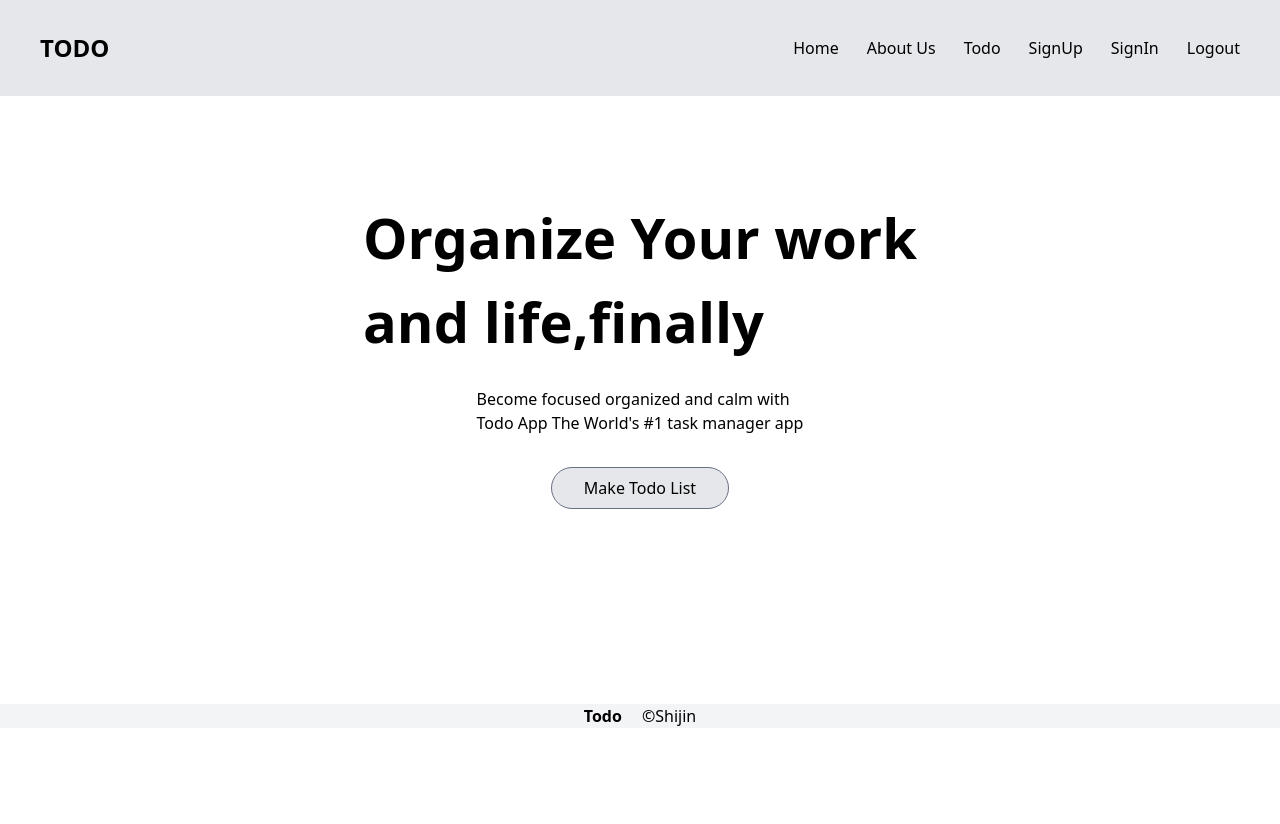
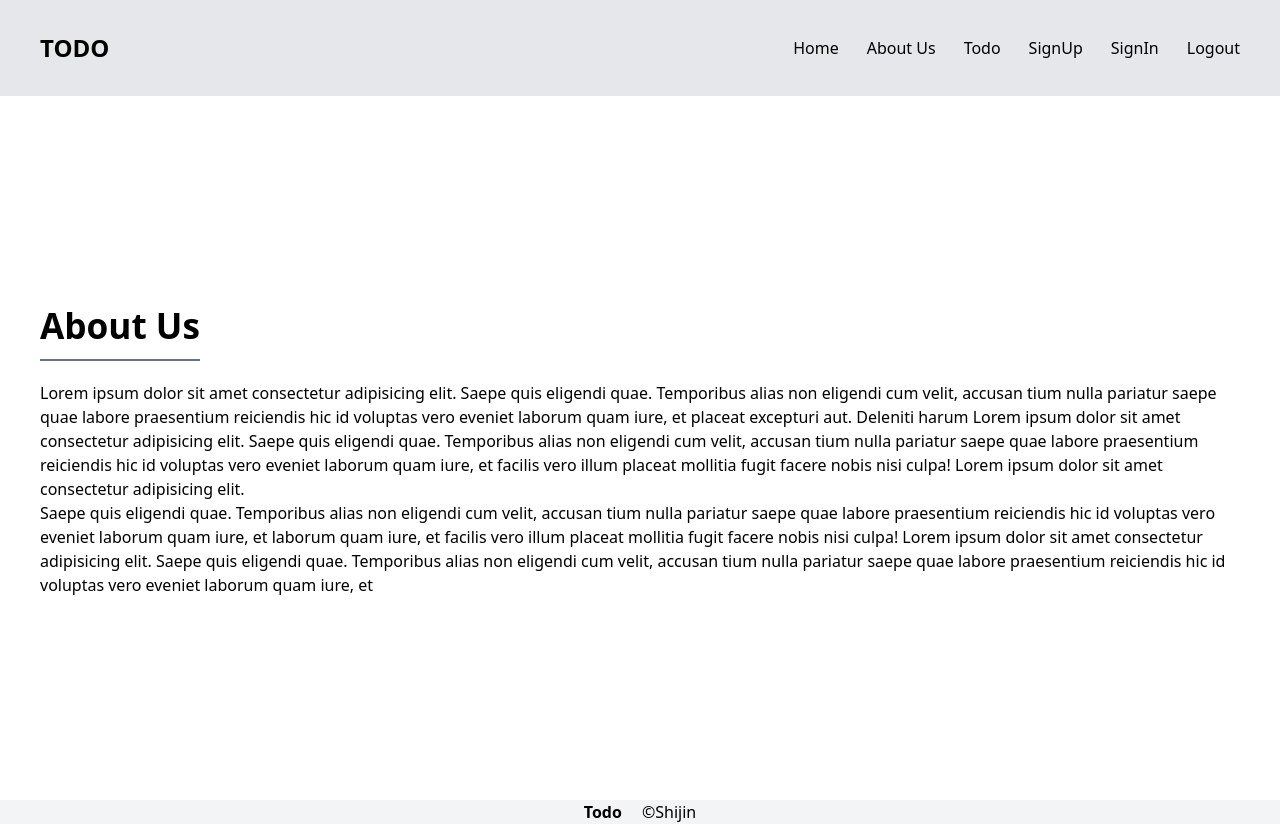
Before and after one commit to Shijin2k3/TODO-MERN, a React (Vite) app in the folder frontend/: page / in a window 1280 px wide. Before the commit the page ends 800 px from the top, so only its background shows below. Built offline with nearby package versions, Linux system fonts and the light colour scheme.

Commit message:
initialized About Page

```diff
--- a/frontend/src/App.jsx
+++ b/frontend/src/App.jsx
@@ -1,3 +1,5 @@
+
+import { About } from "./components/about/About"
 import { Footer } from "./components/footer/Footer"
 import { Home } from "./components/home/Home"
 import { Navbar } from "./components/navbar/Navbar"
@@ -10,7 +12,7 @@ function App() {
 
       <div>
       <Navbar />
-      <Home />
+      <About />
       <Footer/>
       </div>
 
--- /dev/null
+++ b/frontend/src/components/about/About.jsx
@@ -0,0 +1,27 @@
+import React from 'react'
+
+export const About = () => {
+  return (
+    <div className='w-[100%] h-[88vh] flex px-10 items-center '>
+      <div className='flex flex-col justify-center gap-5'>
+        <div className='flex'>
+        <h1 className='font-bold text-[2.2rem] border-b-2  border-gray-500 pb-2'>About Us</h1>
+        </div>
+        <p className=''>Lorem ipsum dolor sit amet consectetur adipisicing elit. Saepe quis eligendi quae. Temporibus alias non eligendi cum velit, accusan
+        tium nulla pariatur saepe quae labore praesentium reiciendis hic id voluptas vero eveniet
+        laborum quam iure, et placeat excepturi aut. Deleniti harum
+      Lorem ipsum dolor sit amet consectetur adipisicing elit. Saepe quis eligendi quae. Temporibus alias non eligendi cum velit, accusan
+        tium nulla pariatur saepe quae labore praesentium reiciendis hic id voluptas vero eveniet
+        laborum quam iure, et  facilis vero illum placeat mollitia fugit facere nobis nisi culpa!
+        Lorem ipsum dolor sit amet consectetur adipisicing elit. <br /> Saepe quis eligendi quae. Temporibus alias non eligendi cum velit, accusan
+        tium nulla pariatur saepe quae labore praesentium reiciendis hic id voluptas vero eveniet
+        laborum quam iure, et
+        laborum quam iure, et  facilis vero illum placeat mollitia fugit facere nobis nisi culpa!
+        Lorem ipsum dolor sit amet consectetur adipisicing elit. Saepe quis eligendi quae. Temporibus alias non eligendi cum velit, accusan
+        tium nulla pariatur saepe quae labore praesentium reiciendis hic id voluptas vero eveniet
+        laborum quam iure, et
+        </p>
+      </div>
+    </div>
+  )
+}
--- a/frontend/src/components/home/Home.jsx
+++ b/frontend/src/components/home/Home.jsx
@@ -7,7 +7,7 @@ export const Home = () => {
             <h1 className='font-bold text-[3.5rem]'>Organize Your work  <br /> and life,finally</h1>
             <p className=''>Become focused organized and calm with <br />Todo App
             The World's #1 task manager app</p>
-            <button className='bg-gray-200 px-[2rem] py-[0.5rem] rounded-full mt-2 text-center border-[1px] border-gray-500'>Make Todo List</button>
+            <button className='bg-black text-gray-50 font-[3px] px-[2rem] py-[0.5rem] rounded-full mt-2 text-center border-[1px] border-gray-500'>Make Todo List</button>
         </div>
     </div>
   )
--- a/frontend/src/components/navbar/Navbar.jsx
+++ b/frontend/src/components/navbar/Navbar.jsx
@@ -11,7 +11,7 @@ export const Navbar = () => {
 
   return (
     <div className='"w-[100%] h-[100vh]"'>
-      <div className='md:absolute w-[100%] h-[12vh] bg-gray-200 flex  justify-between  items-center px-4 md:px-10 '>
+      <div className=' w-[100%] h-[12vh] bg-gray-200 flex  justify-between  items-center px-4 md:px-10 '>
         <h1 className='text-black text-2xl font-bold'>TODO</h1>
         <div className='flex items-center flex-col '>
            {/* <div className=' h-auto md:hidden '>
@@ -20,7 +20,7 @@ export const Navbar = () => {
              </button>
            </div> */}
 
-           <div className='flex flex-col  md:flex-row  gap-4 md:gap-7 items-center right-0 top-19'>
+           <div className='flex flex-row  gap-4 md:gap-7 items-center right-0 top-19'>
               <div><a href="" className='text-black font-medium'>Home</a></div>
                <div ><a href="" className='text-black font-medium'>About Us</a></div>
                <div ><a href="" className='text-black font-medium'> Todo</a></div>
```
